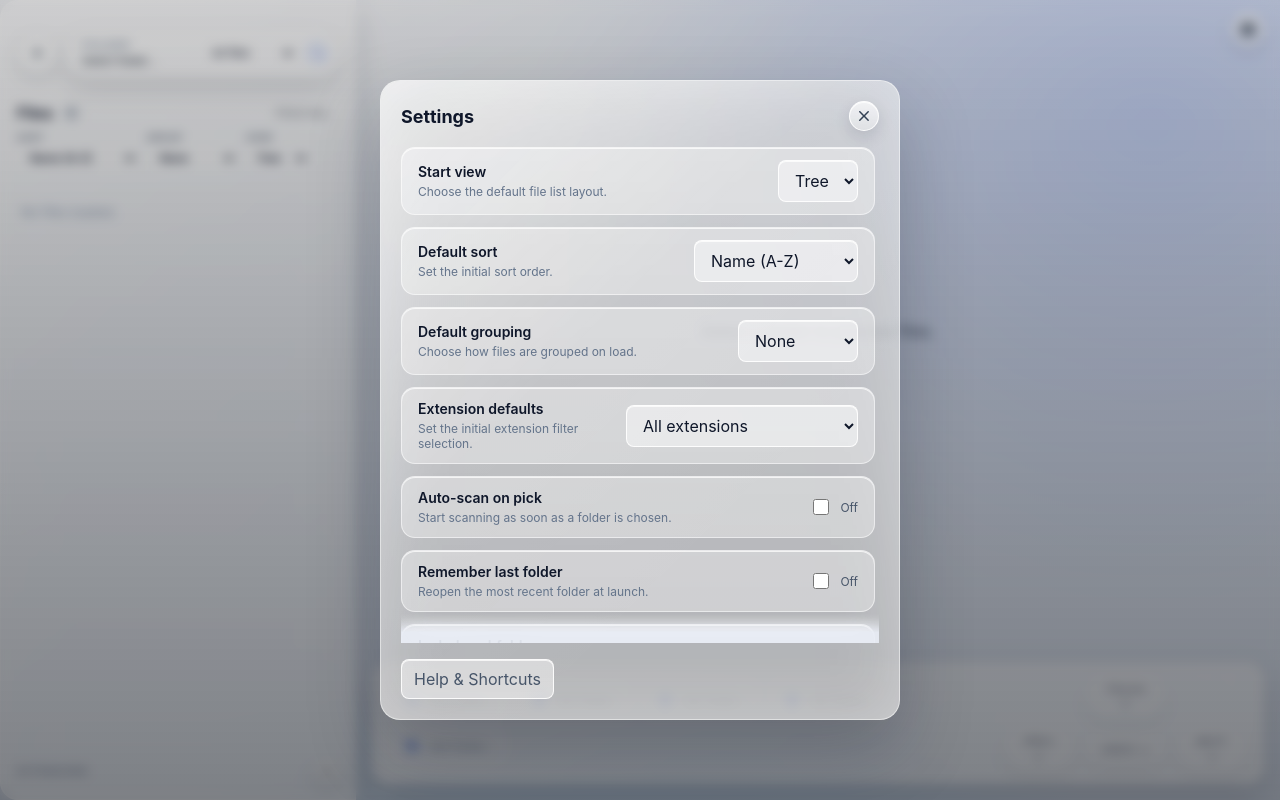
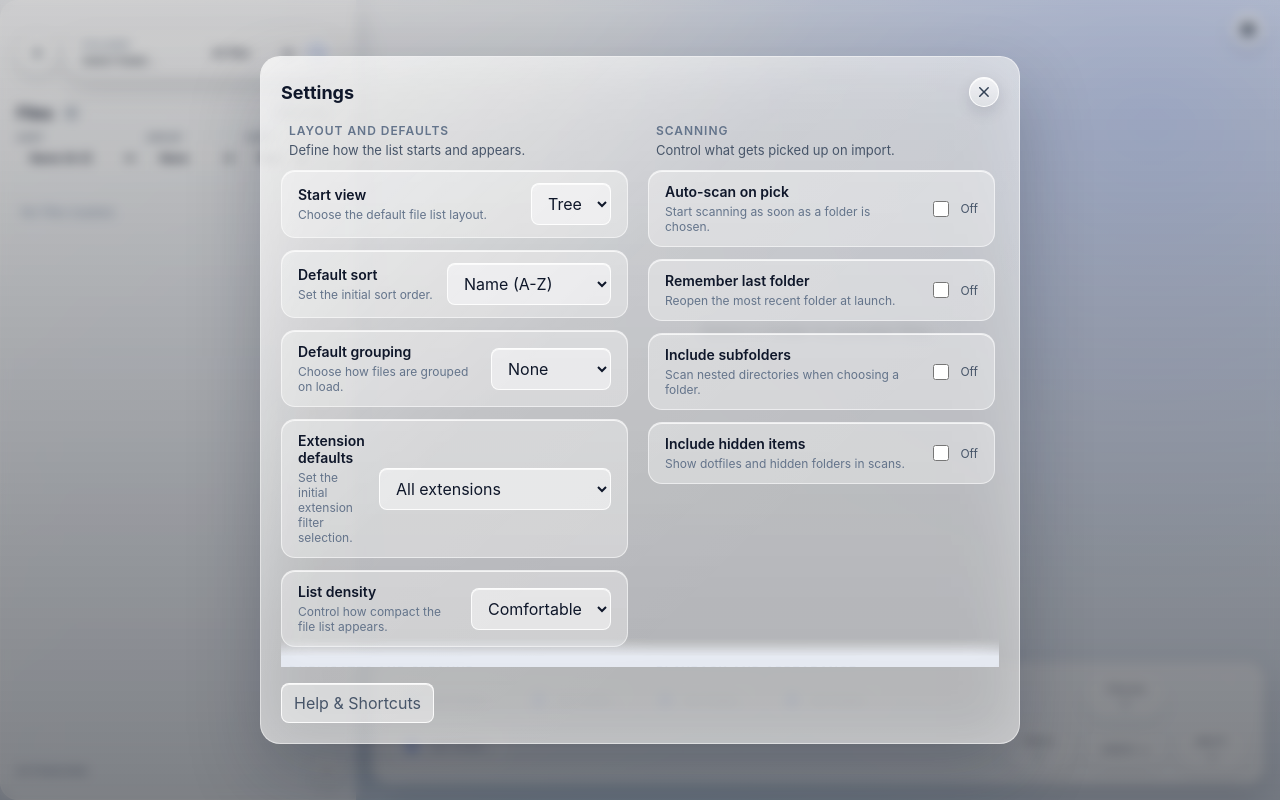
Before and after one commit to totondruppusu/tidy-app, a React (Vite) app: page / in a window 1280 px wide. Both pictures are taken after a click on the button 1248 px from the left and 30 px from the top of the page. Built offline with nearby package versions, Linux system fonts and the light colour scheme.

Commit message:
beta v0.70

```diff
--- a/src/components/SettingsModal.tsx
+++ b/src/components/SettingsModal.tsx
@@ -126,6 +126,12 @@ export const SettingsModal = ({
         </div>
         <div className="settings-scroll-frame scroll-hints" ref={settingsFrameRef}>
           <div className="modal-body" ref={settingsBodyRef}>
+            <div className="settings-grid">
+              <section className="settings-section">
+                <div className="settings-section-header">
+                  <h3 className="settings-section-title">Layout and defaults</h3>
+                  <p className="settings-section-subtitle">Define how the list starts and appears.</p>
+                </div>
                 <div className="settings-row">
                   <div className="setting-info">
                     <div className="setting-title">Start view</div>
@@ -196,6 +202,26 @@ export const SettingsModal = ({
                 </div>
                 <div className="settings-row">
                   <div className="setting-info">
+                    <div className="setting-title">List density</div>
+                    <div className="setting-subtitle">Control how compact the file list appears.</div>
+                  </div>
+                  <select
+                    value={listDensity}
+                    onChange={(event) => setListDensity(event.target.value as DensityMode)}
+                    disabled={isLoading}
+                  >
+                    <option value="comfortable">Comfortable</option>
+                    <option value="compact">Compact</option>
+                  </select>
+                </div>
+              </section>
+              <section className="settings-section">
+                <div className="settings-section-header">
+                  <h3 className="settings-section-title">Scanning</h3>
+                  <p className="settings-section-subtitle">Control what gets picked up on import.</p>
+                </div>
+                <div className="settings-row">
+                  <div className="setting-info">
                     <div className="setting-title">Auto-scan on pick</div>
                     <div className="setting-subtitle">Start scanning as soon as a folder is chosen.</div>
                   </div>
@@ -254,6 +280,12 @@ export const SettingsModal = ({
                     <span>{includeHidden ? "On" : "Off"}</span>
                   </label>
                 </div>
+              </section>
+              <section className="settings-section">
+                <div className="settings-section-header">
+                  <h3 className="settings-section-title">Duplicates and cleanup</h3>
+                  <p className="settings-section-subtitle">Tune accuracy and deletion behavior.</p>
+                </div>
                 <div className="settings-row">
                   <div className="setting-info">
                     <div className="setting-title">Duplicate matching</div>
@@ -285,6 +317,45 @@ export const SettingsModal = ({
                       </option>
                     ))}
                   </select>
+                </div>
+                <div className="settings-row">
+                  <div className="setting-info">
+                    <div className="setting-title">Trash behavior</div>
+                    <div className="setting-subtitle">System trash supports up to 20 undo actions.</div>
+                  </div>
+                  <select
+                    value={trashBehavior}
+                    onChange={(event) => setTrashBehavior(event.target.value as TrashBehavior)}
+                    disabled={isLoading}
+                  >
+                    <option value="system">System trash (undoable)</option>
+                    <option value="permanent">Permanent delete</option>
+                  </select>
+                </div>
+                <div className="settings-row">
+                  <div className="setting-info">
+                    <div className="setting-title">Trash alert</div>
+                    <div className="setting-subtitle">
+                      {trashBehavior === "permanent"
+                        ? "Permanent delete always asks for confirmation."
+                        : "Show a confirmation dialog before deleting."}
+                    </div>
+                  </div>
+                  <label className={`setting-toggle${confirmTrash ? "" : " is-warning"}`}>
+                    <input
+                      type="checkbox"
+                      checked={confirmTrash}
+                      onChange={(event) => setConfirmTrash(event.target.checked)}
+                      disabled={isLoading}
+                    />
+                    <span>{confirmTrash ? "On" : "Off"}</span>
+                  </label>
+                </div>
+              </section>
+              <section className="settings-section">
+                <div className="settings-section-header">
+                  <h3 className="settings-section-title">Playback and appearance</h3>
+                  <p className="settings-section-subtitle">Media behavior and theme preferences.</p>
                 </div>
                 <div className="settings-row">
                   <div className="setting-info">
@@ -320,53 +391,6 @@ export const SettingsModal = ({
                 </div>
                 <div className="settings-row">
                   <div className="setting-info">
-                <div className="setting-title">Trash behavior</div>
-                <div className="setting-subtitle">System trash supports up to 20 undo actions.</div>
-              </div>
-              <select
-                value={trashBehavior}
-                onChange={(event) => setTrashBehavior(event.target.value as TrashBehavior)}
-                disabled={isLoading}
-              >
-                <option value="system">System trash (undoable)</option>
-                <option value="permanent">Permanent delete</option>
-              </select>
-            </div>
-            <div className="settings-row">
-              <div className="setting-info">
-                <div className="setting-title">Trash alert</div>
-                <div className="setting-subtitle">
-                  {trashBehavior === "permanent"
-                    ? "Permanent delete always asks for confirmation."
-                    : "Show a confirmation dialog before deleting."}
-                </div>
-              </div>
-              <label className={`setting-toggle${confirmTrash ? "" : " is-warning"}`}>
-                <input
-                  type="checkbox"
-                  checked={confirmTrash}
-                  onChange={(event) => setConfirmTrash(event.target.checked)}
-                  disabled={isLoading}
-                />
-                <span>{confirmTrash ? "On" : "Off"}</span>
-              </label>
-            </div>
-            <div className="settings-row">
-              <div className="setting-info">
-                <div className="setting-title">List density</div>
-                <div className="setting-subtitle">Control how compact the file list appears.</div>
-              </div>
-              <select
-                value={listDensity}
-                onChange={(event) => setListDensity(event.target.value as DensityMode)}
-                disabled={isLoading}
-              >
-                <option value="comfortable">Comfortable</option>
-                <option value="compact">Compact</option>
-              </select>
-            </div>
-            <div className="settings-row">
-              <div className="setting-info">
                     <div className="setting-title">Dark mode</div>
                     <div className="setting-subtitle">Switch to a darker color palette.</div>
                   </div>
@@ -380,6 +404,8 @@ export const SettingsModal = ({
                     <span>{theme === "dark" ? "On" : "Off"}</span>
                   </label>
                 </div>
+              </section>
+            </div>
           </div>
         </div>
         <div className="modal-footer modal-footer-settings">
--- a/src/styles/app.css
+++ b/src/styles/app.css
@@ -2016,6 +2016,53 @@ input {
   max-height: min(80vh, 680px);
 }
 
+.settings-grid {
+  display: flex;
+  flex-direction: column;
+  gap: var(--space-5);
+}
+
+.settings-section {
+  display: flex;
+  flex-direction: column;
+  gap: var(--space-3);
+}
+
+.settings-section-header {
+  display: flex;
+  flex-direction: column;
+  gap: 4px;
+  padding: 0 var(--space-2);
+}
+
+.settings-section-title {
+  margin: 0;
+  font-size: 12px;
+  font-weight: 600;
+  letter-spacing: 0.08em;
+  text-transform: uppercase;
+  color: var(--color-text-muted);
+}
+
+.settings-section-subtitle {
+  margin: 0;
+  font-size: 13px;
+  color: var(--color-text-secondary);
+}
+
+@media (min-width: 900px) {
+  .settings-modal {
+    width: min(760px, 92vw);
+    max-height: min(86vh, 860px);
+  }
+
+  .settings-grid {
+    display: grid;
+    grid-template-columns: repeat(2, minmax(0, 1fr));
+    gap: var(--space-4) var(--space-5);
+  }
+}
+
 .settings-scroll-frame {
   flex: 1;
   min-height: 0;
```
Also changed, not shown: TODO.txt. Lines whose indentation alone changed are shown as unchanged.
